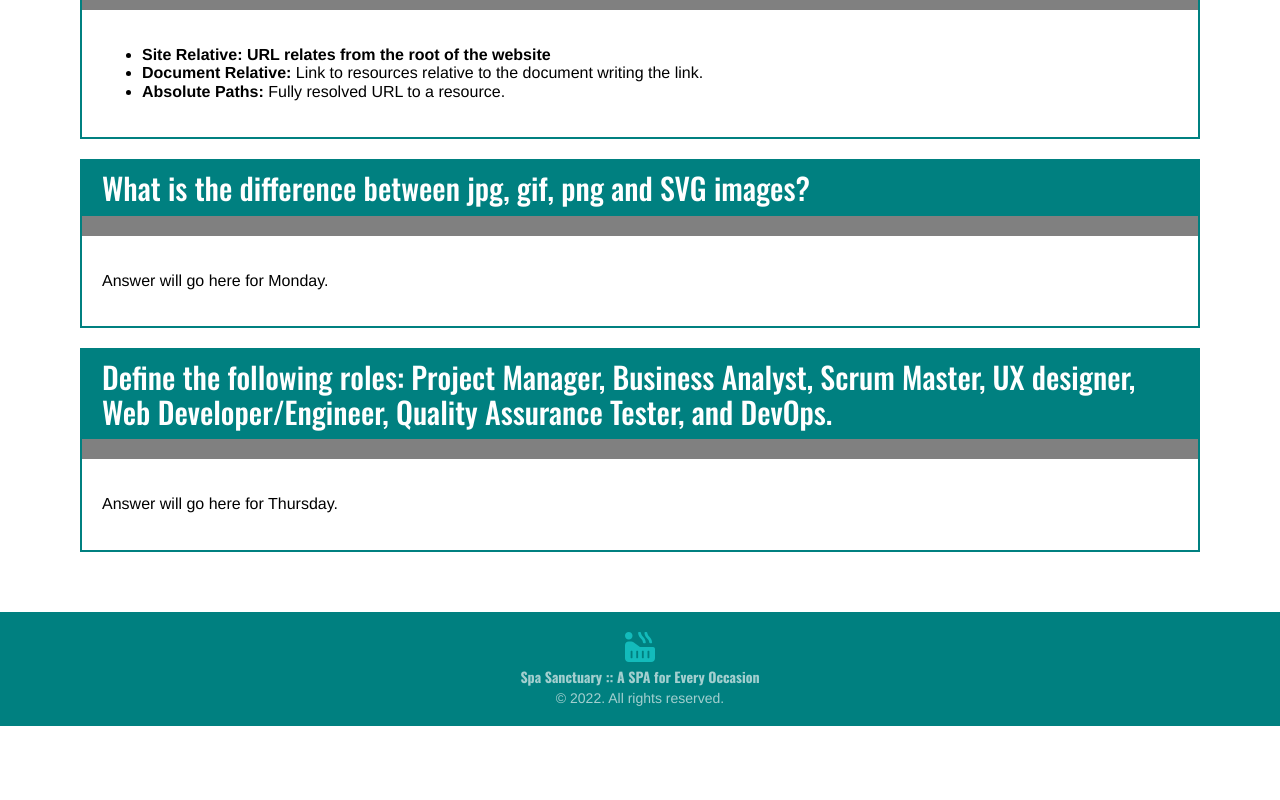
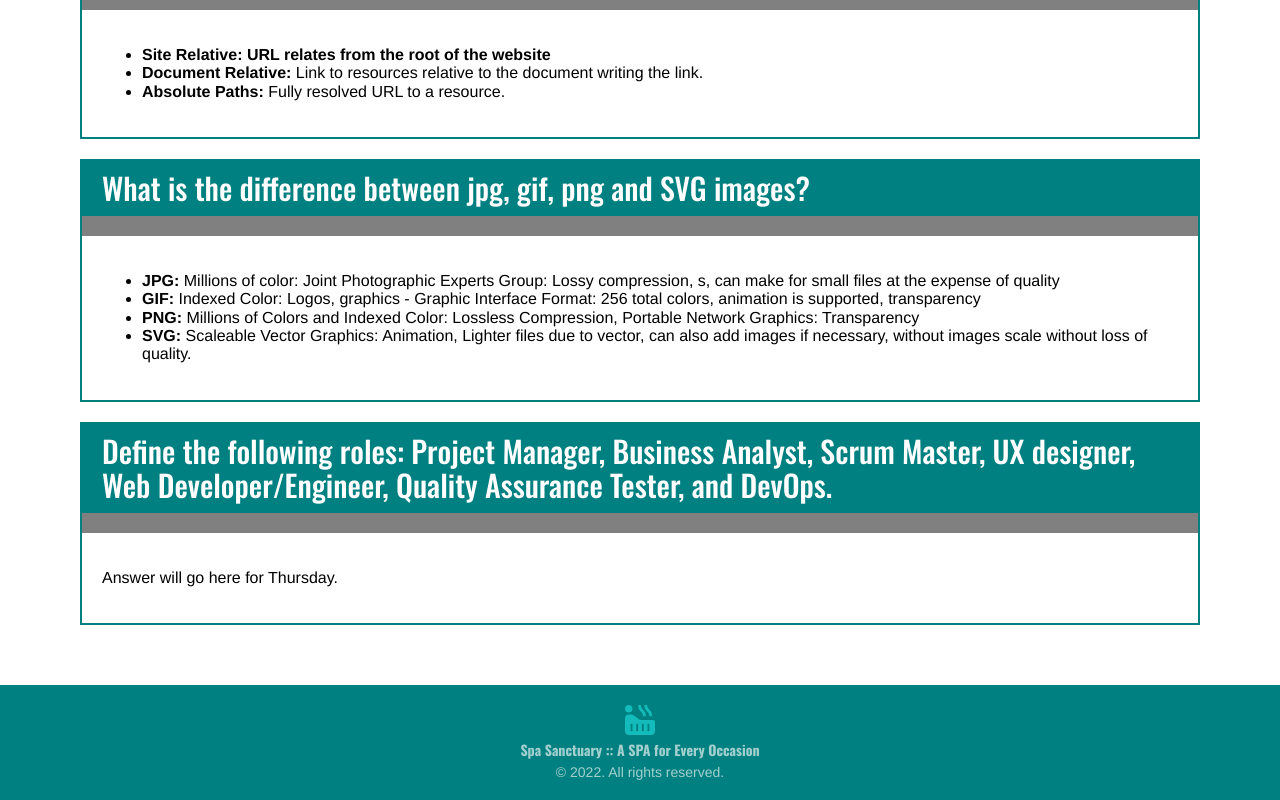
Before and after one commit to meatch/web1-2022-01-Mitch, a React (Create React App) app: page /homework in a window 1280 px wide. Shown: the part 1802-2602 px from the top of the page. Before the commit the page ends 2528 px from the top, so only its background shows below. Built offline with nearby package versions, Linux system fonts and the light colour scheme.

Commit message:
Updating Homework again

```diff
--- a/src/React/Homework/Essays/Essays.jsx
+++ b/src/React/Homework/Essays/Essays.jsx
@@ -42,7 +42,12 @@
                 </ul>
             </Essay>
             <Essay q='What is the difference between jpg, gif, png and SVG images?'>
-                <p>Answer will go here for Monday.</p>
+                <ul>
+                    <li><b>JPG:</b> Millions of color: Joint Photographic Experts Group: Lossy compression, s, can make for small files at the expense of quality</li>
+                    <li><b>GIF:</b> Indexed Color: Logos, graphics - Graphic Interface Format: 256 total colors, animation is supported, transparency</li>
+                    <li><b>PNG:</b> Millions of Colors and Indexed Color: Lossless Compression, Portable Network Graphics: Transparency</li>
+                    <li><b>SVG:</b> Scaleable Vector Graphics: Animation, Lighter files due to vector, can also add images if necessary, without images scale without loss of quality.</li>
+                </ul>
             </Essay>
             <Essay q='Define the following roles: Project Manager, Business Analyst, Scrum Master, UX designer, Web Developer/Engineer, Quality Assurance Tester, and DevOps.'>
                 <p>Answer will go here for Thursday.</p>
```
